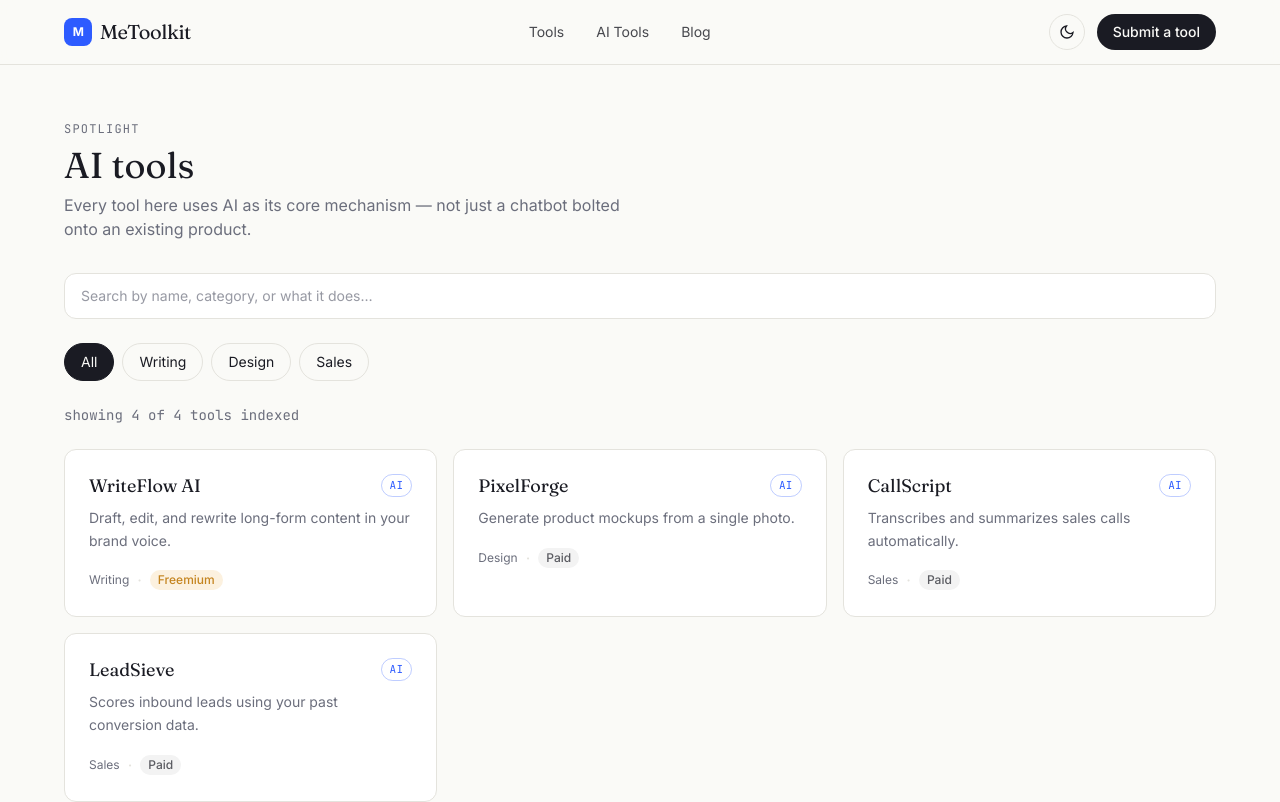
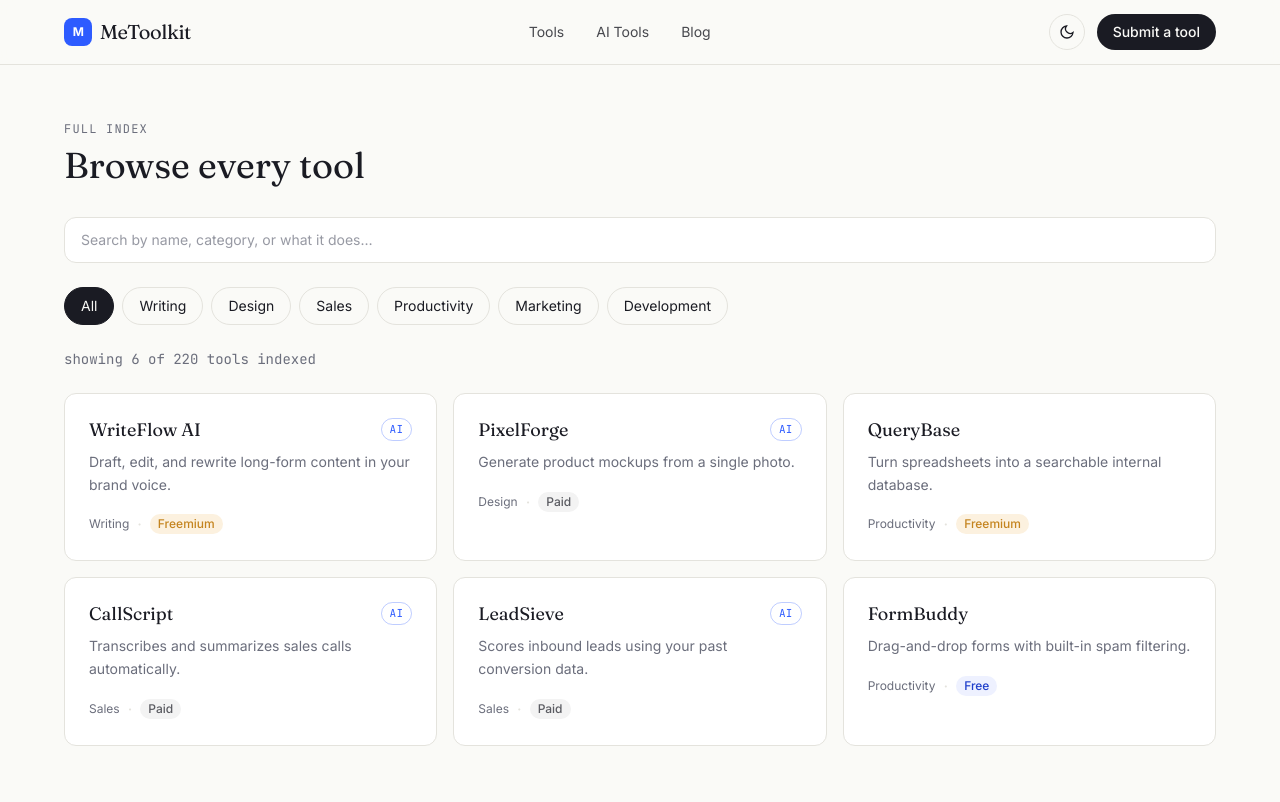
Before and after one commit to coolkishan44/metoolkit, a Next.js app: page / in a window 1280 px wide. Shown: the top 802 px of the page. Built offline with nearby package versions, Linux system fonts and the light colour scheme.

Commit message:
Add files via upload

```diff
--- a/app/page.tsx
+++ b/app/page.tsx
@@ -1,33 +1,26 @@
 import { Suspense } from "react";
 import type { Metadata } from "next";
 import ToolsExplorer from "@/components/ToolsExplorer";
-import { tools, categories } from "@/lib/data";
+import { tools, categories, totalToolsIndexed } from "@/lib/data";
 
 export const metadata: Metadata = {
-  title: "AI tools",
-  description: "Every AI-powered tool in the index, searchable by category and pricing."
+  title: "Browse tools",
+  description: "Search and filter every tool in the index by category, pricing, and what it does."
 };
 
-export default function AiToolsPage() {
-  const aiTools = tools.filter((t) => t.isAI);
-  const aiCategorySlugs = new Set(aiTools.map((t) => t.category.toLowerCase()));
-  const aiCategories = categories.filter((c) => aiCategorySlugs.has(c.slug));
-
+export default function ToolsPage() {
   return (
     <div className="max-w-content mx-auto px-6 py-14">
       <p className="text-xs font-mono uppercase tracking-widest text-muted mb-2">
-        Spotlight
+        Full index
       </p>
-      <h1 className="font-display text-3xl md:text-4xl mb-2 text-ink dark:text-white">AI tools</h1>
-      <p className="text-muted mb-8 max-w-xl">
-        Every tool here uses AI as its core mechanism — not just a chatbot bolted onto an existing product.
-      </p>
+      <h1 className="font-display text-3xl md:text-4xl mb-8 text-ink dark:text-white">Browse every tool</h1>
 
       <Suspense fallback={<p className="text-sm text-muted">Loading…</p>}>
         <ToolsExplorer
-          tools={aiTools}
-          categories={aiCategories}
-          totalIndexed={aiTools.length}
+          tools={tools}
+          categories={categories}
+          totalIndexed={totalToolsIndexed}
         />
       </Suspense>
     </div>
```
